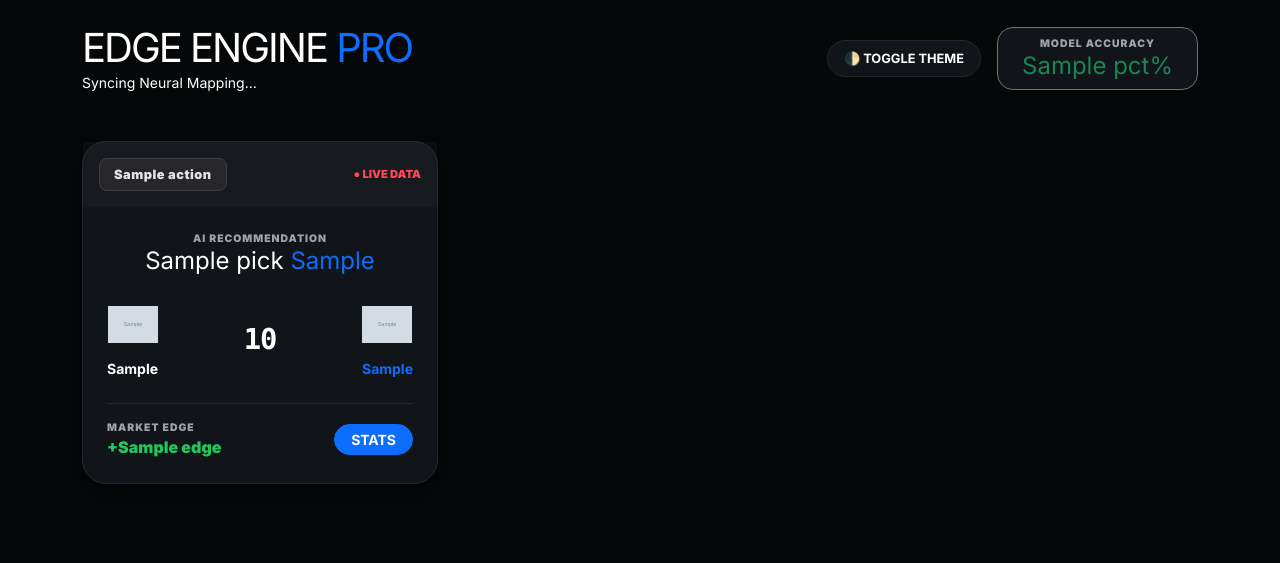
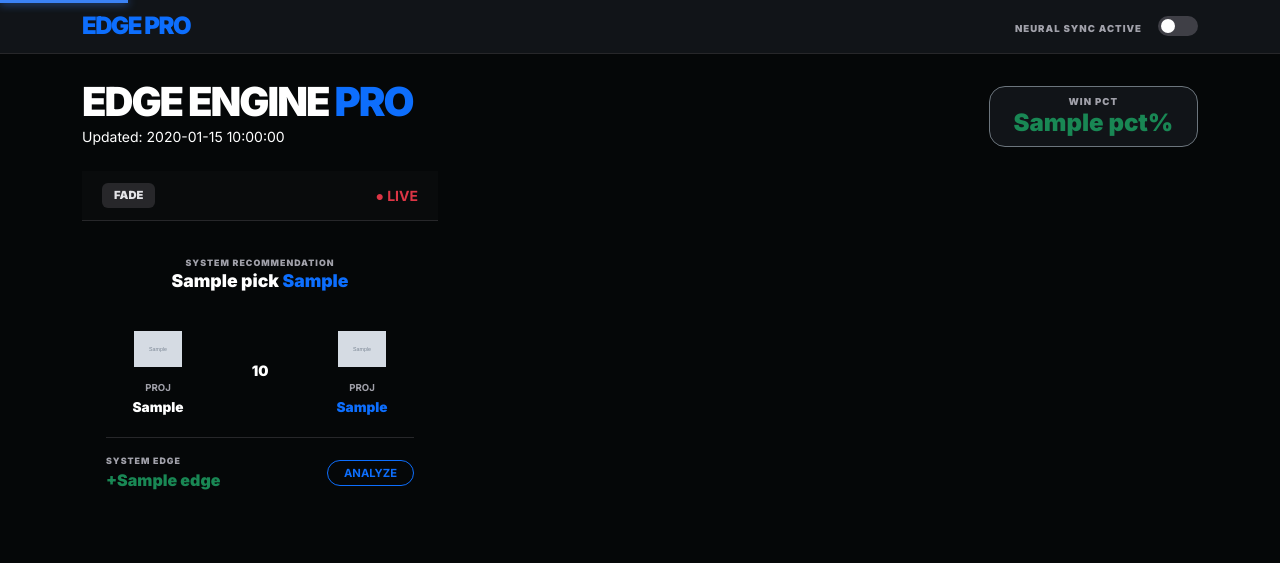
Before and after one commit to ktwom22/ncaabets, a Flask app: template templates/index.html in a window 1280 px wide. Shown: the top 563 px of the page. Run offline with Flask 3, Linux system fonts and the light colour scheme; the template is opened without the code that fills it: most values are stand-ins (such as "Sample title", 1, 10 or a date in 2020); grey boxes marked "Sample" are stand-in pictures.

Commit message:
requirments update

```diff
--- a/main.py
+++ b/main.py
@@ -15,6 +15,8 @@ ESPN_API = "http://site.api.espn.com/apis/site/v2/sports/basketball/mens-college
 SPREADSHEET_ID = '1RIxl64YbDn7st6h0g9LZFdL8r_NgAwYgs-KW3Kni7wM'
 SCOPES = ['https://www.googleapis.com/auth/spreadsheets']
 SERVICE_ACCOUNT_FILE = 'credentials.json'
+
+DEFAULT_LOGO = "https://a.espncdn.com/combiner/i?img=/i/teamlogos/ncaa/500/default.png"
 
 
 def get_sheets_service():
@@ -43,14 +45,17 @@ def check_and_archive_game(eid, current_data):
                     "Pick": row[4], "Spread": row[5], "Proj_A": float(row[6]),
                     "Proj_H": float(row[7]), "Edge": float(row[8]) if len(row) > 8 else 0.0
                 }
+
         archive_row = [datetime.now().strftime("%m/%d/%Y"), current_data['matchup'], "LIVE", "TBD",
                        current_data['pick'], current_data['spread'], current_data['proj_a'], current_data['proj_h'],
                        current_data['edge'], str(eid)]
+
         service.spreadsheets().values().append(spreadsheetId=SPREADSHEET_ID, range='Archive!A:J',
                                                valueInputOption='USER_ENTERED',
                                                body={'values': [archive_row]}).execute()
         return None
-    except:
+    except Exception as e:
+        print(f"Archive Error: {e}")
         return None
 
 
@@ -80,15 +85,16 @@ def fetch_and_sync():
         temp_games = []
         for _, row in df.iterrows():
             try:
-                away_t, home_t = str(row.get('Away Team', '')).strip(), str(row.get('Home Team', '')).strip()
-                if not away_t or away_t == "nan": continue
+                away_t = str(row.get('Away Team', '')).strip()
+                home_t = str(row.get('Home Team', '')).strip()
+                if not away_t or away_t.lower() == "nan": continue
 
                 eid = str(row.get('ESPN ID', '0')).strip()
                 ld = live_map.get(eid, {})
                 comp = ld.get('competitions', [{}])[0]
                 competitors = comp.get('competitors', [])
 
-                # Intel (No Leaders)
+                # Team Intelligence
                 prob_away = 0.0
                 try:
                     prob_away = comp.get('odds', [{}])[0].get('awayWinPercentage', 0.0)
@@ -107,6 +113,7 @@ def fetch_and_sync():
                 is_started = state in ['in', 'post']
                 is_locked = False
 
+                # Stats Cleanup
                 p_a, p_h = clean_val(row.get('PPG Away')), clean_val(row.get('PPG Home'))
                 pa_a, pa_h = clean_val(row.get('PPGA Away')), clean_val(row.get('PPGA Home'))
                 l3_p_a, l3_p_h = clean_val(row.get('L3 PPG Away')), clean_val(row.get('L3 PPG Home'))
@@ -124,7 +131,7 @@ def fetch_and_sync():
                 pick, spread_str = (home_t, f"{h_spread:+g}") if our_line < h_spread else (away_t, f"{-h_spread:+g}")
                 edge = round(abs(our_line - h_spread), 1)
 
-                # LOCKING LOGIC: If game started, pull original pick from Archive
+                # Locking: Retrieve snapshot if game is underway
                 if is_started:
                     arch_data = {"matchup": f"{away_t} @ {home_t}", "pick": pick, "spread": spread_str,
                                  "proj_a": round(proj_a, 1), "proj_h": round(proj_h, 1), "edge": edge}
@@ -134,7 +141,7 @@ def fetch_and_sync():
                                                                  history['Proj_H'], history['Edge']
                         is_locked = True
 
-                # Scoreboard
+                # Scoreboard Logic
                 score_display = "Scheduled"
                 if is_started:
                     h_s = next((t.get('score') for t in competitors if t.get('homeAway') == 'home'), "0")
@@ -142,6 +149,10 @@ def fetch_and_sync():
                     score_display = f"{a_s}-{h_s}"
                 else:
                     score_display = ld.get('status', {}).get('type', {}).get('shortDetail', "Scheduled")
+
+                # Logo Safety
+                away_l = str(row.get('Away Logo', '')).strip()
+                home_l = str(row.get('Home Logo', '')).strip()
 
                 temp_games.append({
                     "slug": re.sub(r'[^a-z0-9]+', '-', f"{away_t}-{home_t}-{eid}".lower()),
@@ -153,20 +164,22 @@ def fetch_and_sync():
                     "Pick": pick,
                     "Pick_Spread": spread_str,
                     "Edge": edge,
-                    "L_Logo": str(row.get('Away Logo', '')).strip(),
-                    "R_Logo": str(row.get('Home Logo', '')).strip(),
+                    "L_Logo": away_l if away_l and away_l.lower() != 'nan' else DEFAULT_LOGO,
+                    "R_Logo": home_l if home_l and home_l.lower() != 'nan' else DEFAULT_LOGO,
                     "Left_Proj": round(proj_a, 1),
                     "Right_Proj": round(proj_h, 1),
                     "full_stats": {
                         "away_name": away_t, "home_name": home_t,
                         "ppg_a": p_a, "ppg_h": p_h,
                         "l3_ppg_a": l3_p_a, "l3_ppg_h": l3_p_h,
-                        "rank_a": r_a, "rank_h": r_h,
+                        "ppga_a": pa_a, "ppga_h": pa_h,
+                        "rank_a": int(r_a), "rank_h": int(r_h),
                         "total": clean_val(row.get('FD Total')),
                         "spread": h_spread
                     }
                 })
-            except:
+            except Exception as e:
+                print(f"Row Processing Error: {e}")
                 continue
 
         DATA_STORE = {"games": temp_games, "stats": {"PCT": pct}, "last_updated": datetime.now().strftime("%I:%M %p")}
@@ -176,16 +189,14 @@ def fetch_and_sync():
 
 def refresh_loop():
     while True:
+        time.sleep(60)
         fetch_and_sync()
-        time.sleep(60)
 
 
-# --- START DATA SYNC IMMEDIATELY ON IMPORT ---
-# This ensures the list isn't empty when the first user visits
+# --- INITIALIZATION ---
 fetch_and_sync()
+threading.Thread(target=refresh_loop, daemon=True).start()
 
-# Start the background refresh thread
-threading.Thread(target=refresh_loop, daemon=True).start()
 
 @app.route('/')
 def index():
@@ -194,11 +205,12 @@ def index():
                            stats=DATA_STORE["stats"],
                            last_updated=DATA_STORE["last_updated"])
 
+
 @app.route('/matchup/<slug>')
 def matchup_detail(slug):
     game = next((g for g in DATA_STORE["games"] if g['slug'] == slug), None)
     return render_template('matchup.html', g=game) if game else ("Not Found", 404)
 
-# Keep this at the very bottom for local testing only
+
 if __name__ == '__main__':
     app.run(host='0.0.0.0', port=8080)
--- a/templates/index.html
+++ b/templates/index.html
@@ -1,126 +1,114 @@
-<!DOCTYPE html>
-<html lang="en">
-<head>
-    <meta charset="UTF-8">
-    <meta name="viewport" content="width=device-width, initial-scale=1.0">
-    <title>Edge Engine Pro | Live Analytics</title>
-    <link href="https://cdn.jsdelivr.net/npm/bootstrap@5.3.0/dist/css/bootstrap.min.css" rel="stylesheet">
-    <link href="https://fonts.googleapis.com/css2?family=Inter:wght@400;700;900&display=swap" rel="stylesheet">
-    <style>
-        /* --- HIGH CONTRAST VARIABLES --- */
-        :root {
-            /* Dark Mode (Default) */
-            --bg: #050708;
-            --card-bg: #111418;
-            --primary: #3b82f6; /* Vibrant Blue */
-            --accent: #fbbf24;  /* Vibrant Gold */
-            --text-main: #ffffff;
-            --text-dim: #a1a1aa;
-            --border: #27272a;
-            --success: #22c55e;
-            --card-shadow: 0 10px 30px rgba(0,0,0,0.5);
-        }
+{% extends "base.html" %}
 
-        [data-theme="light"] {
-            --bg: #f4f4f5;
-            --card-bg: #ffffff;
-            --primary: #2563eb;
-            --accent: #d97706;
-            --text-main: #09090b;
-            --text-dim: #71717a;
-            --border: #e4e4e7;
-            --success: #16a34a;
-            --card-shadow: 0 4px 12px rgba(0,0,0,0.08);
-        }
+{% block title %}Edge Engine Pro | Dashboard{% endblock %}
 
-        body { background: var(--bg); font-family: 'Inter', sans-serif; color: var(--text-main); transition: background 0.3s ease; }
+{% block extra_css %}
+<style>
+    .game-card {
+        background: var(--card-bg);
+        border-radius: 24px;
+        border: 1px solid var(--border);
+        transition: all 0.2s ease;
+        cursor: pointer;
+        display: flex;
+        flex-direction: column;
+    }
+    .game-card:hover { transform: translateY(-5px); border-color: var(--primary); box-shadow: var(--card-shadow); }
 
-        /* Theme Toggle Button */
-        .theme-toggle {
-            cursor: pointer;
-            padding: 8px 16px;
-            border-radius: 50px;
-            border: 1px solid var(--border);
-            background: var(--card-bg);
-            color: var(--text-main);
-            font-weight: 700;
-            font-size: 0.8rem;
-        }
+    /* Fix Header Alignment */
+    .card-top {
+        padding: 12px 20px;
+        background: rgba(128,128,128,0.03);
+        border-bottom: 1px solid var(--border);
+        display: flex;
+        justify-content: space-between;
+        align-items: center;
+    }
 
-        /* --- UI COMPONENTS --- */
-        .game-card {
-            background: var(--card-bg);
-            border-radius: 24px;
-            border: 1px solid var(--border);
-            box-shadow: var(--card-shadow);
-            transition: transform 0.2s ease;
-        }
-        .game-card:hover { transform: translateY(-5px); }
+    /* Fixed Height for Team Names to prevent "jumping" */
+    .rec-box { min-height: 60px; display: flex; flex-direction: column; justify-content: center; }
+    .rec-team { font-size: 1.1rem; line-height: 1.2; margin-bottom: 2px; }
 
-        .badge-play { font-weight: 900; font-size: 0.8rem; letter-spacing: 0.5px; border-radius: 8px; padding: 6px 14px; }
-        .bg-play { background: #15803d; color: #f0fdf4; border: 1px solid #22c55e; }
-        .bg-fade { background: #27272a; color: #e4e4e7; border: 1px solid #3f3f46; }
+    /* Scoreboard Grid */
+    .matchup-grid {
+        display: grid;
+        grid-template-columns: 1fr 80px 1fr;
+        align-items: center;
+        gap: 10px;
+        margin: 20px 0;
+    }
 
-        .score-display { font-family: 'Monaco', monospace; font-size: 1.8rem; font-weight: 900; letter-spacing: -1px; }
-        .edge-glow { color: var(--success) !important; font-weight: 900; }
-        .ultra-edge { color: var(--accent) !important; font-weight: 900; text-shadow: 0 0 10px rgba(251, 191, 36, 0.2); }
+    .team-slot { display: flex; flex-direction: column; align-items: center; text-align: center; }
+    .team-logo { width: 48px; height: 48px; object-fit: contain; margin-bottom: 8px; }
 
-        .stat-label { font-size: 0.65rem; color: var(--text-dim); text-transform: uppercase; font-weight: 800; letter-spacing: 1px; }
-    </style>
-</head>
-<body>
+    .score-center { font-weight: 900; font-size: 0.9rem; color: var(--text-main); text-transform: uppercase; }
 
-<div class="container mt-4">
-    <div class="d-flex justify-content-between align-items-center mb-5">
+    .proj-val { font-size: 0.85rem; font-weight: 800; }
+    .proj-label { font-size: 0.6rem; color: var(--text-dim); text-transform: uppercase; font-weight: 700; margin-bottom: 2px; }
+
+    .badge-play { font-weight: 900; font-size: 0.7rem; padding: 4px 12px; border-radius: 6px; }
+    .bg-play { background: #15803d; color: #f0fdf4; }
+    .bg-fade { background: #27272a; color: #e4e4e7; }
+</style>
+{% endblock %}
+
+{% block content %}
+<div class="container mt-4 mb-5">
+    <div class="d-flex justify-content-between align-items-end mb-4">
         <div>
             <h1 class="fw-black mb-0" style="letter-spacing: -2px;">EDGE ENGINE <span class="text-primary">PRO</span></h1>
-            <p class="text-dim small mb-0" id="last-update">Syncing Neural Mapping...</p>
+            <p class="text-dim small mb-0">Updated: {{ last_updated }}</p>
         </div>
-        <div class="d-flex align-items-center gap-3">
-            <button class="theme-toggle" onclick="toggleTheme()">🌓 TOGGLE THEME</button>
-            <div class="bg-dark px-4 py-2 rounded-4 border border-secondary text-center" style="background: var(--card-bg) !important;">
-                <div class="stat-label mb-0">Model Accuracy</div>
-                <div class="h4 fw-black text-success mb-0" id="win-pct">{{ stats.PCT }}%</div>
-            </div>
+        <div class="px-4 py-2 rounded-4 border border-secondary text-center" style="background: var(--card-bg);">
+            <div class="stat-label mb-0" style="font-size: 0.6rem;">WIN PCT</div>
+            <div class="h4 fw-black text-success mb-0">{{ stats.PCT }}%</div>
         </div>
     </div>
 
-    <div class="row g-4" id="game-container">
+    <div class="row g-4">
         {% for g in games %}
-        <div class="col-md-4 game-column" data-id="{{ g.ESPN_ID }}">
-            <div class="game-card h-100 p-0" onclick="window.location.href='/matchup/{{ g.slug }}'">
-                <div class="p-3 d-flex justify-content-between align-items-center" style="background: rgba(128,128,128,0.05);">
-                    <span class="badge-play action-badge {{ 'bg-play' if g.Action == 'PLAY' else 'bg-fade' }}">{{ g.Action }}</span>
-                    <span class="status-live" style="color: #ff4757; font-weight: 800; font-size: 0.7rem;">
-                        {% if g.is_locked %}🔒 ARCHIVED{% else %}● LIVE DATA{% endif %}
+        <div class="col-md-6 col-lg-4">
+            <div class="game-card h-100" onclick="window.location.href='/matchup/{{ g.slug }}'">
+
+                <div class="card-top">
+                    <span class="badge-play {{ 'bg-play' if g.Edge >= 3.5 else 'bg-fade' }}">
+                        {{ 'PLAY' if g.Edge >= 3.5 else 'FADE' }}
+                    </span>
+                    <span class="small fw-bold {{ 'text-warning' if g.is_locked else 'text-danger' }}">
+                        {% if g.is_locked %}🔒 LOCKED{% else %}● LIVE{% endif %}
                     </span>
                 </div>
 
-                <div class="p-4 text-center">
-                    <div class="stat-label">AI Recommendation</div>
-                    <h4 class="fw-black mb-4">
-                        <span class="text-main">{{ g.Pick }}</span>
-                        <span class="text-primary">{{ g.Pick_Spread }}</span>
-                    </h4>
+                <div class="p-4">
+                    <div class="rec-box text-center mb-3">
+                        <div class="stat-label" style="font-size: 0.55rem;">SYSTEM RECOMMENDATION</div>
+                        <div class="rec-team fw-black">{{ g.Pick }} <span class="text-primary">{{ g.Pick_Spread }}</span></div>
+                    </div>
 
-                    <div class="d-flex justify-content-between align-items-center mb-4">
-                        <div>
-                            <img src="{{ g.Left_Logo }}" style="width: 50px; height: 50px; object-fit: contain;">
-                            <div class="fw-bold mt-2 small text-dim">{{ g.Left_Proj }}</div>
+                    <div class="matchup-grid">
+                        <div class="team-slot">
+                            <img src="{{ g.L_Logo }}" class="team-logo" onerror="this.src='https://a.espncdn.com/combiner/i?img=/i/teamlogos/ncaa/500/default.png'">
+                            <div class="proj-label">PROJ</div>
+                            <div class="proj-val">{{ g.Left_Proj }}</div>
                         </div>
-                        <div class="score-display">{{ g.Live_Score }}</div>
-                        <div>
-                            <img src="{{ g.Right_Logo }}" style="width: 50px; height: 50px; object-fit: contain;">
-                            <div class="fw-bold mt-2 small text-primary">{{ g.Right_Proj }}</div>
+
+                        <div class="score-center text-center">
+                            {{ g.Live_Score }}
+                        </div>
+
+                        <div class="team-slot">
+                            <img src="{{ g.R_Logo }}" class="team-logo" onerror="this.src='https://a.espncdn.com/combiner/i?img=/i/teamlogos/ncaa/500/default.png'">
+                            <div class="proj-label">PROJ</div>
+                            <div class="proj-val text-primary">{{ g.Right_Proj }}</div>
                         </div>
                     </div>
 
-                    <div class="d-flex justify-content-between align-items-center pt-3 border-top border-secondary" style="border-color: var(--border) !important;">
-                        <div class="text-start">
-                            <span class="stat-label d-block">Market Edge</span>
-                            <span class="edge-val {{ 'ultra-edge' if g.Edge >= 5.0 else 'edge-glow' }}">+{{ g.Edge }}</span>
+                    <div class="d-flex justify-content-between align-items-center pt-3 border-top" style="border-color: var(--border) !important;">
+                        <div>
+                            <span class="stat-label d-block" style="font-size: 0.55rem;">SYSTEM EDGE</span>
+                            <span class="fw-black {{ 'text-warning' if g.Edge >= 5.0 else 'text-success' }}">+{{ g.Edge }}</span>
                         </div>
-                        <button class="btn btn-sm btn-primary rounded-pill px-3 fw-bold" onclick="event.stopPropagation(); openStatsModal({{ g.full_stats | tojson }})">STATS</button>
+                        <div class="btn btn-sm btn-outline-primary rounded-pill px-3 fw-bold" style="font-size: 0.7rem;">ANALYZE</div>
                     </div>
                 </div>
             </div>
@@ -128,22 +116,4 @@
         {% endfor %}
     </div>
 </div>
-
-<script>
-    // Theme Logic
-    function toggleTheme() {
-        const body = document.body;
-        const currentTheme = body.getAttribute('data-theme');
-        const nextTheme = currentTheme === 'light' ? 'dark' : 'light';
-        body.setAttribute('data-theme', nextTheme);
-        localStorage.setItem('theme', nextTheme);
-    }
-
-    // Load saved theme
-    document.addEventListener('DOMContentLoaded', () => {
-        const savedTheme = localStorage.getItem('theme') || 'dark';
-        document.body.setAttribute('data-theme', savedTheme);
-    });
-</script>
-</body>
-</html>
+{% endblock %}
```
Also changed, not shown: templates/matchup.html (+5 -24 lines).
